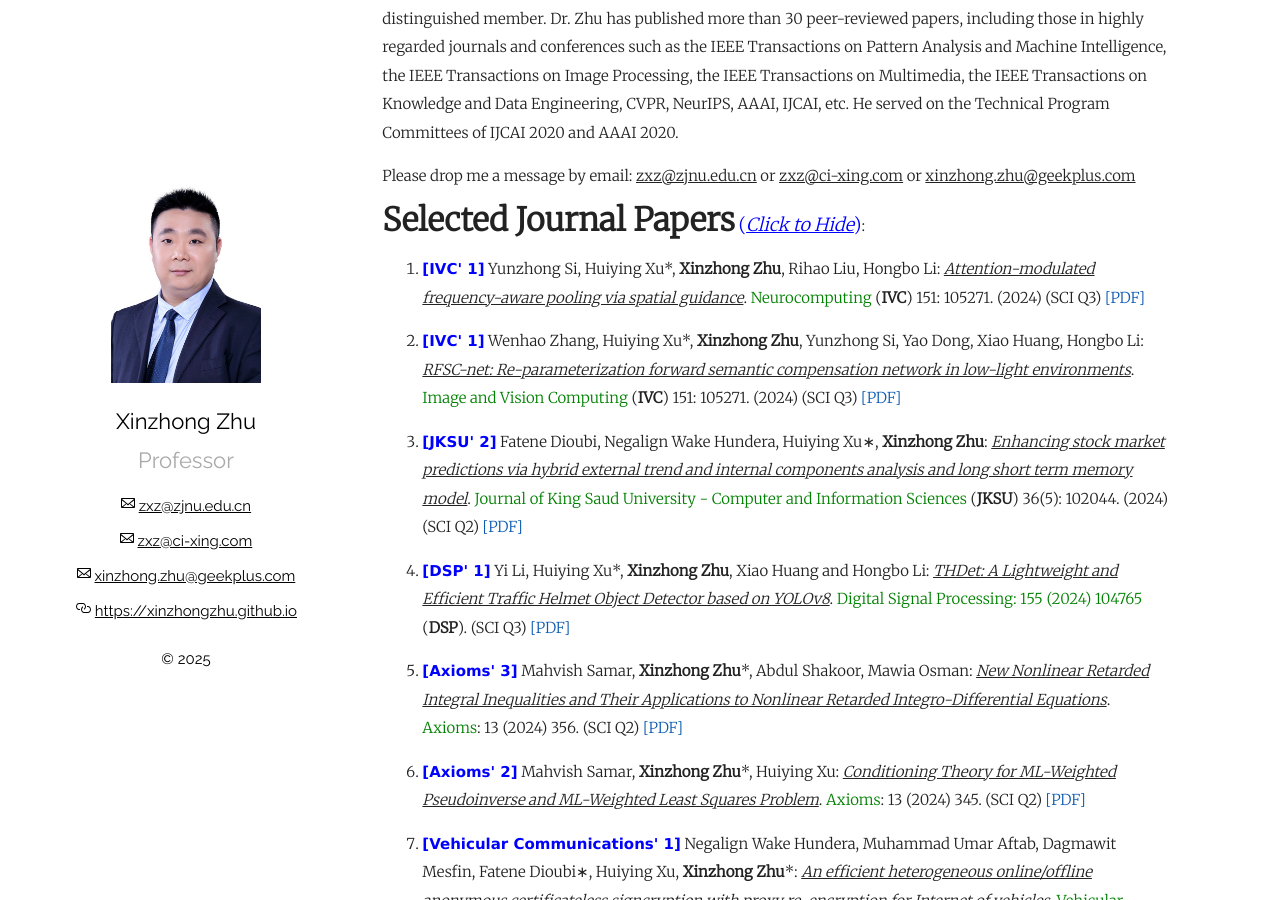
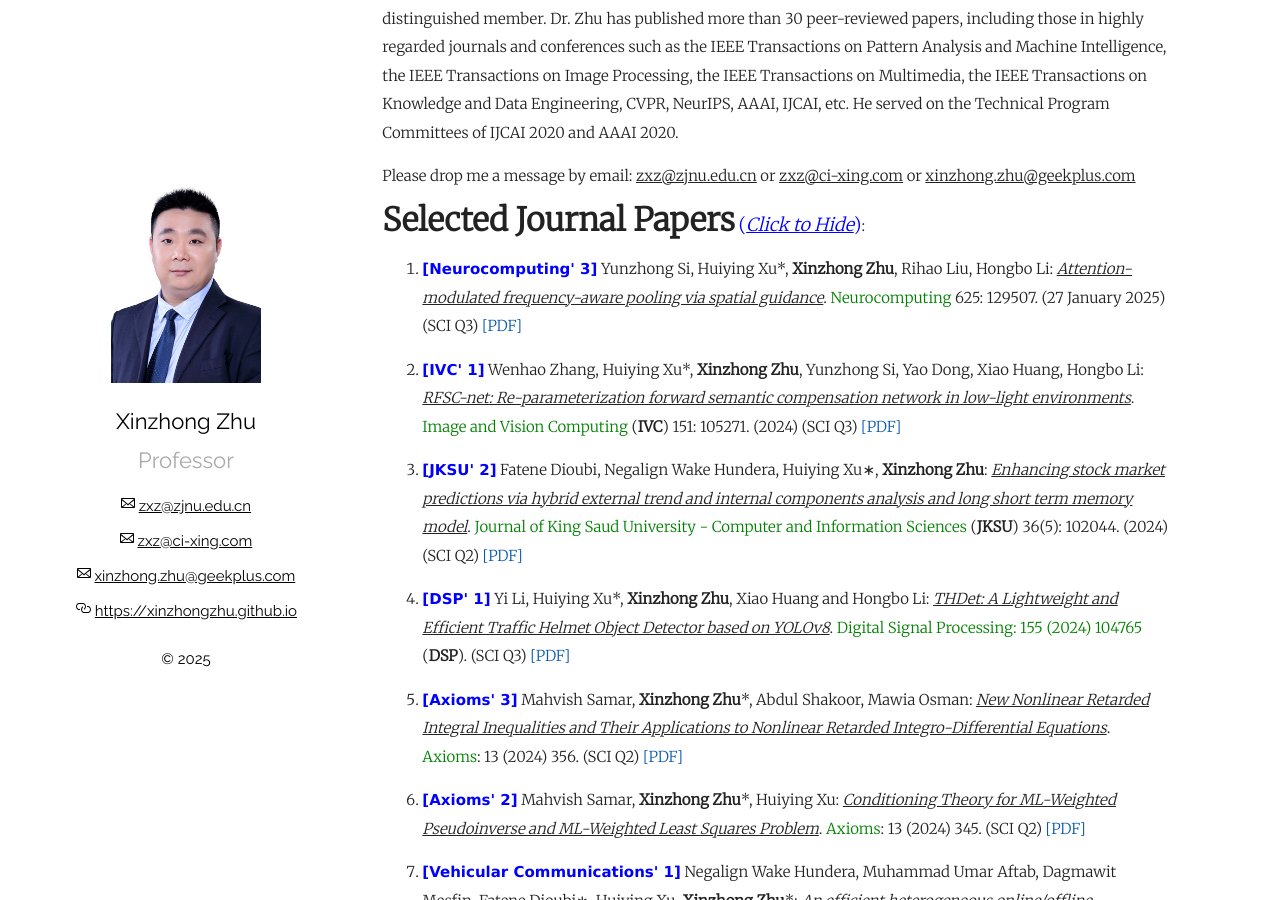
Before and after one commit to xinzhongzhu/xinzhongzhu.github.io, a Jekyll site: the page built from index.md, in a window 1280 px wide and 900 px high, scrolled down 348 px. Built offline with Jekyll 4.4.1, drawn with Linux system fonts in a browser that asks for light colours.

Commit message:
Update index.md

```diff
--- a/index.md
+++ b/index.md
@@ -16,7 +16,7 @@ Please drop me a message by email: <u>zxz@zjnu.edu.cn</u> or <u>zxz@ci-xing.com<
   <p>
   <ol>
 
- <p style="margin-top: 8px;"><li><font face="verdana" color="blue"><b>[IVC' 1]</b></font> Yunzhong Si, Huiying Xu*, <b>Xinzhong Zhu</b>, Rihao Liu, Hongbo Li: <i><u>Attention-modulated frequency-aware pooling via spatial guidance</u></i>. <font color="green">Neurocomputing</font> (<b>IVC</b>) 151: 105271. (2024) (SCI Q3) <a href = "https://xinzhongzhu.github.io/document/Attention-modulated frequency-aware pooling via spatial guidance.pdf">[PDF]</a></li></p>
+ <p style="margin-top: 8px;"><li><font face="verdana" color="blue"><b>[Neurocomputing' 3]</b></font> Yunzhong Si, Huiying Xu*, <b>Xinzhong Zhu</b>, Rihao Liu, Hongbo Li: <i><u>Attention-modulated frequency-aware pooling via spatial guidance</u></i>. <font color="green">Neurocomputing</font> 625: 129507. (27 January 2025) (SCI Q3) <a href = "https://xinzhongzhu.github.io/document/Attention-modulated frequency-aware pooling via spatial guidance.pdf">[PDF]</a></li></p>
 
  <p style="margin-top: 8px;"><li><font face="verdana" color="blue"><b>[IVC' 1]</b></font> Wenhao Zhang, Huiying Xu*, <b>Xinzhong Zhu</b>, Yunzhong Si, Yao Dong, Xiao Huang, Hongbo Li: <i><u>RFSC-net: Re-parameterization forward semantic compensation network in low-light environments</u></i>. <font color="green">Image and Vision Computing</font> (<b>IVC</b>) 151: 105271. (2024) (SCI Q3) <a href = "https://xinzhongzhu.github.io/document/RFSC-net Re-parameterization forward semantic compensation network in low-light environments.pdf">[PDF]</a></li></p>
 
```
